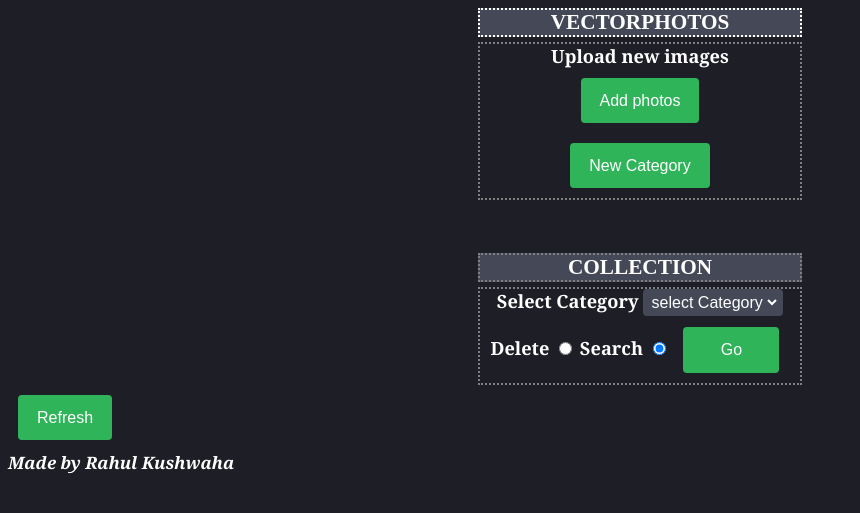
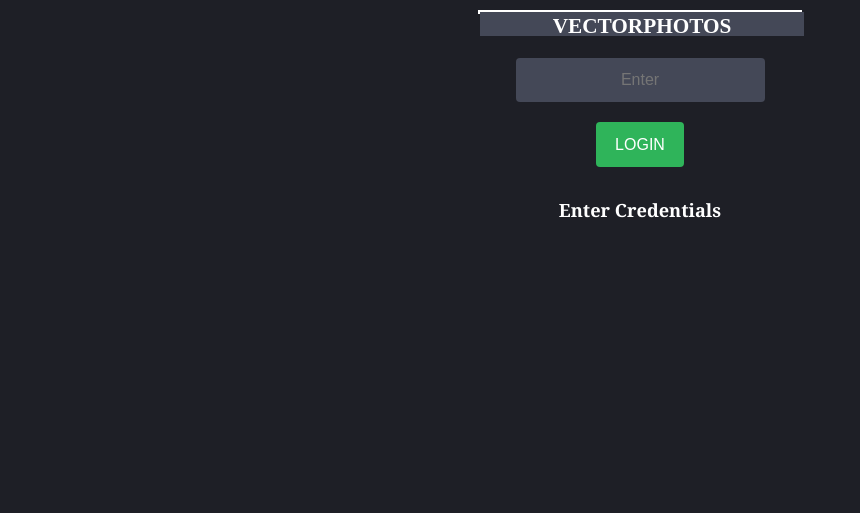
Before and after one commit to RahulKushwaha762/vectorphotos, a Django app: page / in a window 1280 px wide. Shown: the top 513 px of the page, without its empty margins (0-860 px from the left). Run offline with Django 3.2, Linux system fonts and the light colour scheme; data comes from the database, SQL or seed files in the repository.

Commit message:
ADDED made by

```diff
--- /dev/null
+++ b/college/templates/login.html
@@ -0,0 +1,95 @@
+<!DOCTYPE html>
+<html lang="en">
+<head>
+    <meta charset="UTF-8">
+    <title>Title</title>
+    <meta name="viewport" content="width=device-width, initial-scale=1">
+</head>
+<style>
+topbar{
+    border:2px solid #444857;
+    background:#444857;
+    width:320px;
+    height:20px;
+    position:absolute;
+    text-align:center;
+    font-size: 1em;
+    font-family:Telefon Black;
+}
+.button {
+	font-size: 1rem;
+	text-shadow: black;
+	line-height: 1.2;
+	padding: 10px 16px;
+	margin: 10px 10px 10px 10px;
+	position: relative;
+	border-radius: 4px;
+	border: 3px solid transparent;
+	background: #2fb45a;
+	color: white;
+	cursor: pointer;
+	white-space: nowrap;
+	text-overflow: ellipsis;
+	text-align: center;
+}
+
+.button:active{
+    background: #107932;
+	color: white;
+}
+
+
+div {
+	width: 320px;
+	border: 2px dotted gray;
+	text-align:left;
+	margin-top:10px;
+	margin-bottom:10px;
+}
+
+body {
+	font-family: georgia,garamond,serif;
+	font-size-adjust: 0.61;
+	background: #1e1f26;
+	color:white;
+	font-weight:700;
+	transition: .2s ease;
+	text-align: center;
+}
+
+.select {
+	font-size: 1rem;
+	text-shadow: black;
+	line-height: 1;
+	padding: 10px 18px;
+    margin-bottom:10px;
+	border-radius: 4px;
+	border: 3px solid transparent;
+	background: #444857;
+	color: white;
+	cursor: pointer;
+	text-align: center;
+	margin-top:10px;
+	text-transform:capitalize;
+}
+
+
+</style>
+<body>
+    <center><div style="background:#444857;border:2px solid white;"><topbar>VECTORPHOTOS</topbar></div></center>
+    <form action="" method="POST" >
+        {% csrf_token %}
+        <br>
+        <input class="select" autocomplete="off" type="text" name="password" placeholder="Enter" required id="ct">
+        <br>
+        <input class="button" type="submit" value="LOGIN">
+    </form>
+    {% if m == 0 %}
+        <h4>Enter Credentials</h4>
+    {% endif %}
+    {% if m == 1 %}
+        <h4>Wrong Credentials</h4>
+    {% endif %}
+</body>
+
+</html>
--- a/college/templates/upload.html
+++ b/college/templates/upload.html
@@ -3,6 +3,7 @@
 <title>Kushwaha</title>
 <meta name="viewport" content="width=device-width, initial-scale=1">
 <head>
+<script async src="https://imgbb.com/upload.js"></script>
 <style>
 topbar{
     border:2px solid #444857;
@@ -99,6 +100,7 @@ body {
 </style>
 </head>
 <body>
+
 <form action="/">
     <button class="button" type="submit">Go Back</button>
 </form>
--- a/college/urls.py
+++ b/college/urls.py
@@ -2,7 +2,8 @@ from . import views
 from django.urls import path
 
 urlpatterns = [
-    path('', views.index),
+    path('', views.login),
+    path('index/', views.index),
     path('upload/',views.upload),
     path('upload/usingupload/',views.uploadimage),
     path('upload/usinglink/',views.link),
--- a/college/views.py
+++ b/college/views.py
@@ -3,6 +3,20 @@ from .models import Images,Topics
 from django.core.files.storage import FileSystemStorage
 
 # Create your views here.
+def login(request):
+    message = 0
+    if request.method == 'POST':
+        password = request.POST['password']
+        if password == '15432':
+            message = 2
+            return redirect('index/')
+        else:
+            message = 1
+    context = {
+        'm':message,
+    }
+    return render(request,'login.html',context=context)
+
 def index(request):
     category = ''
     val = ''
```
